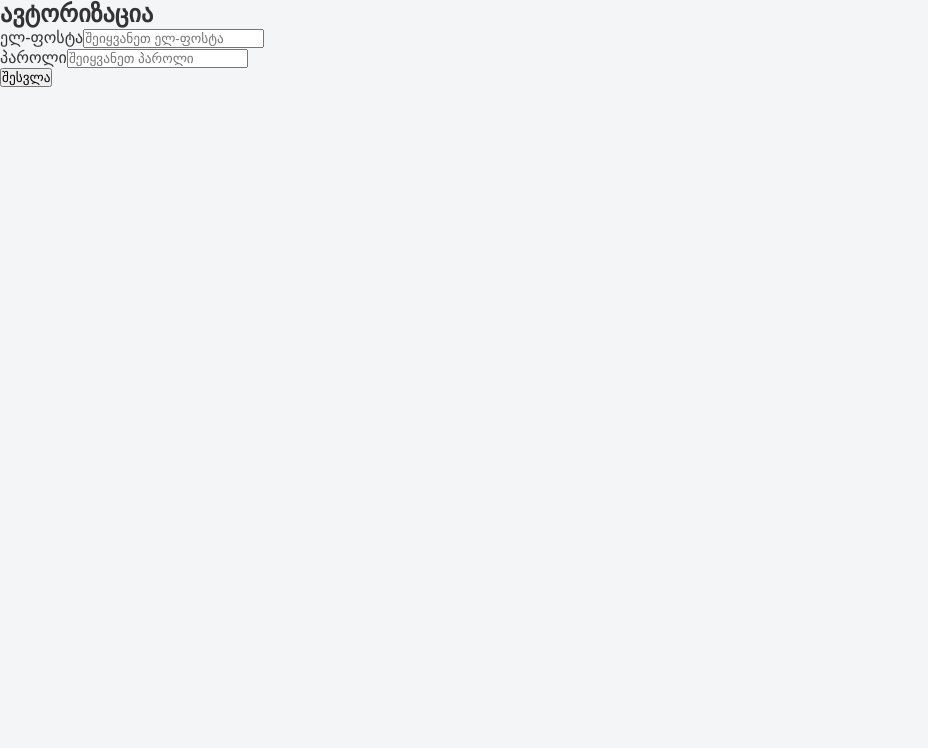
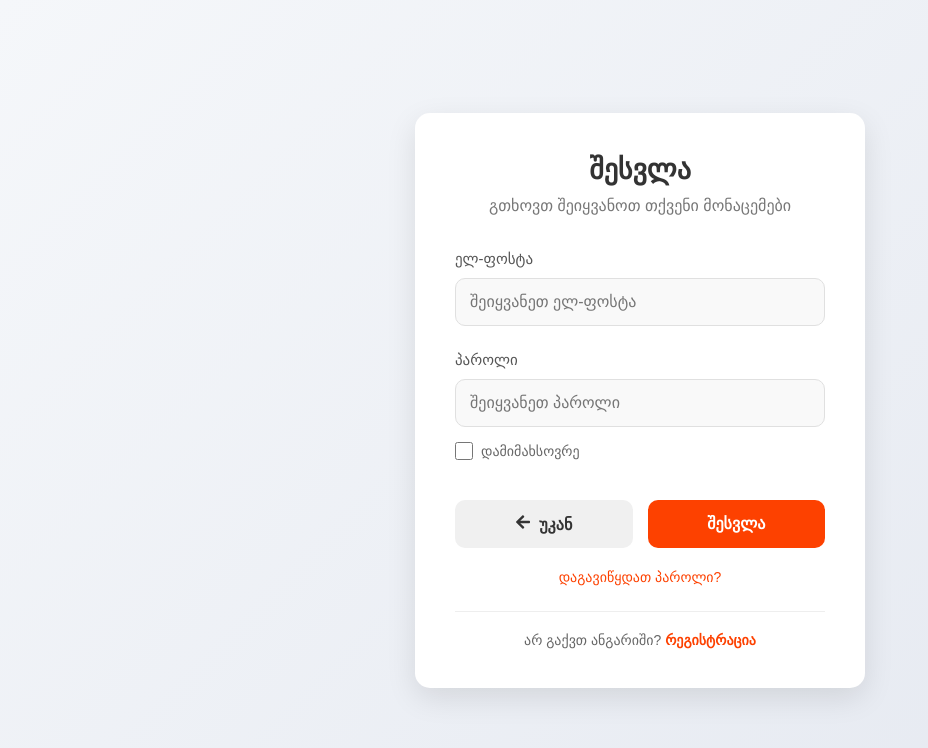
Before and after one commit to TemoUgrelidze/myautopage2, a React (Vite) app: page /login in a window 1280 px wide. Shown: the top 748 px of the page, without its empty margins (0-928 px from the left). Built offline with nearby package versions, Linux system fonts and the light colour scheme.

Commit message:
feature2

```diff
--- a/src/App.css
+++ b/src/App.css
@@ -1662,9 +1662,10 @@ body {
 
 
 /* ფავორიტების ღილაკის სტილები მარჯვენა ზედა კუთხეში */
+/* ფავორიტების ღილაკის სტილები მარჯვენა ზედა კუთხეში */
 .favorites-button-container {
     position: fixed;
-    top: 20px;
+    top: 150px; /* Increased from 70px to 90px */
     right: 20px;
     z-index: 1000;
 }
@@ -1715,6 +1716,7 @@ body {
     font-weight: bold;
     box-shadow: 0 2px 4px rgba(0, 0, 0, 0.2);
 }
+
 
 /* ფავორიტების პანელის სტილები */
 .favorites-panel {
@@ -1869,9 +1871,11 @@ body {
 .guest-button-container {
     position: fixed;
     top: 20px;
-    right: 20px;
+    right: 10px !important; /* Reduced from 20px to 10px */
     z-index: 1000;
 }
+
+
 
 .guest-button {
     display: flex;
@@ -1880,13 +1884,224 @@ body {
     background-color: #fd4100;
     color: white;
     border: none;
-    border-radius: 4px;
-    padding: 10px 15px;
+    border-radius: 8px; /* Increased for a softer look */
+    padding: 12px 18px; /* Slightly larger padding */
     font-size: 16px;
     font-weight: 600;
     cursor: pointer;
+    transition: all 0.3s ease; /* Smooth transition for hover effect */
+    box-shadow: 0 2px 5px rgba(0, 0, 0, 0.2); /* Subtle shadow */
+}
+
+.guest-button:hover {
+    background-color: #e53900; /* Darker shade on hover */
+    transform: translateY(-2px); /* Slight lift on hover */
+    box-shadow: 0 4px 8px rgba(0, 0, 0, 0.3); /* Enhanced shadow on hover */
 }
 
 .guest-icon {
     font-size: 18px;
 }
+
+
+
+
+
+
+/* Login Page Styles */
+.login-page {
+    display: flex;
+    justify-content: center;
+    align-items: center;
+    min-height: 100vh;
+    background-color: #f4f5f7;
+    background-image: linear-gradient(135deg, #f5f7fa 0%, #e4e8f0 100%);
+    padding: 20px;
+}
+
+.login-container {
+    width: 100%;
+    max-width: 450px;
+    background: white;
+    border-radius: 15px;
+    box-shadow: 0 10px 30px rgba(0, 0, 0, 0.1);
+    padding: 40px;
+    transition: all 0.3s ease;
+}
+
+.login-container:hover {
+    transform: translateY(-5px);
+    box-shadow: 0 15px 35px rgba(0, 0, 0, 0.15);
+}
+
+.login-header {
+    text-align: center;
+    margin-bottom: 35px;
+}
+
+.login-header h1 {
+    font-size: 28px;
+    color: #333;
+    font-weight: 600;
+    margin-bottom: 10px;
+}
+
+.login-header p {
+    color: #777;
+    font-size: 16px;
+}
+
+.login-form {
+    display: flex;
+    flex-direction: column;
+    gap: 25px;
+}
+
+.form-group {
+    display: flex;
+    flex-direction: column;
+    gap: 10px;
+}
+
+.form-group label {
+    font-size: 15px;
+    font-weight: 500;
+    color: #555;
+}
+
+.form-group input {
+    padding: 14px;
+    border: 1px solid #e0e0e0;
+    border-radius: 10px;
+    font-size: 16px;
+    transition: all 0.3s;
+    background-color: #f9f9f9;
+}
+
+.form-group input:focus {
+    border-color: #fd4100;
+    outline: none;
+    box-shadow: 0 0 0 3px rgba(253, 65, 0, 0.1);
+    background-color: #fff;
+}
+
+.remember-me {
+    display: flex;
+    align-items: center;
+    gap: 8px;
+    margin-top: -10px;
+}
+
+.remember-me input {
+    width: 18px;
+    height: 18px;
+    accent-color: #fd4100;
+}
+
+.remember-me label {
+    font-size: 14px;
+    color: #666;
+}
+
+.form-actions {
+    display: flex;
+    gap: 15px;
+    margin-top: 15px;
+}
+
+.login-submit-btn, .back-btn {
+    flex: 1;
+    padding: 14px;
+    border: none;
+    border-radius: 10px;
+    font-size: 16px;
+    font-weight: 600;
+    cursor: pointer;
+    transition: all 0.3s;
+}
+
+.login-submit-btn {
+    background-color: #fd4100;
+    color: white;
+}
+
+.login-submit-btn:hover {
+    background-color: #e53900;
+    transform: translateY(-2px);
+    box-shadow: 0 5px 15px rgba(253, 65, 0, 0.3);
+}
+
+.login-submit-btn:active {
+    transform: translateY(0);
+}
+
+.back-btn {
+    background-color: #f0f0f0;
+    color: #333;
+}
+
+.back-btn:hover {
+    background-color: #e0e0e0;
+    transform: translateY(-2px);
+}
+
+.back-btn:active {
+    transform: translateY(0);
+}
+
+.forgot-password {
+    text-align: center;
+    margin-top: 20px;
+}
+
+.forgot-password a {
+    color: #fd4100;
+    text-decoration: none;
+    font-size: 14px;
+    transition: all 0.2s;
+}
+
+.forgot-password a:hover {
+    text-decoration: underline;
+}
+
+.register-link {
+    text-align: center;
+    margin-top: 25px;
+    padding-top: 20px;
+    border-top: 1px solid #eee;
+}
+
+.register-link p {
+    color: #666;
+    font-size: 14px;
+}
+
+.register-link a {
+    color: #fd4100;
+    text-decoration: none;
+    font-weight: 600;
+    transition: all 0.2s;
+}
+
+.register-link a:hover {
+    text-decoration: underline;
+}
+
+@media (max-width: 480px) {
+    .login-container {
+        padding: 25px;
+    }
+
+    .login-header h1 {
+        font-size: 24px;
+    }
+
+    .form-actions {
+        flex-direction: column;
+    }
+
+    .login-submit-btn, .back-btn {
+        width: 100%;
+    }
+}
--- a/src/components/Login.jsx
+++ b/src/components/Login.jsx
@@ -1,33 +1,35 @@
-// src/components/Login.jsx
 import React, { useState } from 'react';
+import { useNavigate } from 'react-router-dom';
+import { FaArrowLeft, FaEnvelope, FaLock } from 'react-icons/fa';
 
 const Login = () => {
     const [email, setEmail] = useState('');
     const [password, setPassword] = useState('');
+    const [rememberMe, setRememberMe] = useState(false);
+    const navigate = useNavigate();
 
-    const handleLogin = (e) => {
+    const handleSubmit = (e) => {
         e.preventDefault();
+        // Here you would handle the login logic
+        console.log('Login attempt with:', { email, password, rememberMe });
+        // For now, just redirect back to home
+        navigate('/');
+    };
 
-        // Simple validation
-        if (!email || !password) {
-            alert('გთხოვთ შეავსოთ ყველა ველი!');
-            return;
-        }
-
-        // Here you would typically make an API call to authenticate
-        // For demo purposes, we'll just show an alert
-        alert(`წარმატებული ავტორიზაცია!\nEmail: ${email}`);
-
-        // Reset form
-        setEmail('');
-        setPassword('');
+    const handleBack = () => {
+        navigate('/');
     };
 
     return (
-        <div>
-            <h2>ავტორიზაცია</h2>
-            <form onSubmit={handleLogin}>
-                <div>
+        <div className="login-page">
+            <div className="login-container">
+                <div className="login-header">
+                    <h1>შესვლა</h1>
+                    <p>გთხოვთ შეიყვანოთ თქვენი მონაცემები</p>
+                </div>
+
+                <form className="login-form" onSubmit={handleSubmit}>
+                    <div className="form-group">
                         <label htmlFor="email">ელ-ფოსტა</label>
                         <input
                             type="email"
@@ -35,9 +37,11 @@ const Login = () => {
                             value={email}
                             onChange={(e) => setEmail(e.target.value)}
                             placeholder="შეიყვანეთ ელ-ფოსტა"
+                            required
                         />
                     </div>
-                <div>
+
+                    <div className="form-group">
                         <label htmlFor="password">პაროლი</label>
                         <input
                             type="password"
@@ -45,12 +49,39 @@ const Login = () => {
                             value={password}
                             onChange={(e) => setPassword(e.target.value)}
                             placeholder="შეიყვანეთ პაროლი"
+                            required
                         />
                     </div>
-                <div>
-                    <button type="submit">შესვლა</button>
+
+                    <div className="remember-me">
+                        <input
+                            type="checkbox"
+                            id="remember"
+                            checked={rememberMe}
+                            onChange={(e) => setRememberMe(e.target.checked)}
+                        />
+                        <label htmlFor="remember">დამიმახსოვრე</label>
+                    </div>
+
+                    <div className="form-actions">
+                        <button type="button" className="back-btn" onClick={handleBack}>
+                            <FaArrowLeft style={{ marginRight: '8px' }} />
+                            უკან
+                        </button>
+                        <button type="submit" className="login-submit-btn">
+                            შესვლა
+                        </button>
                     </div>
                 </form>
+
+                <div className="forgot-password">
+                    <a href="#">დაგავიწყდათ პაროლი?</a>
+                </div>
+
+                <div className="register-link">
+                    <p>არ გაქვთ ანგარიში? <a href="#">რეგისტრაცია</a></p>
+                </div>
+            </div>
         </div>
     );
 };
```
Lines whose indentation alone changed are shown as unchanged.
